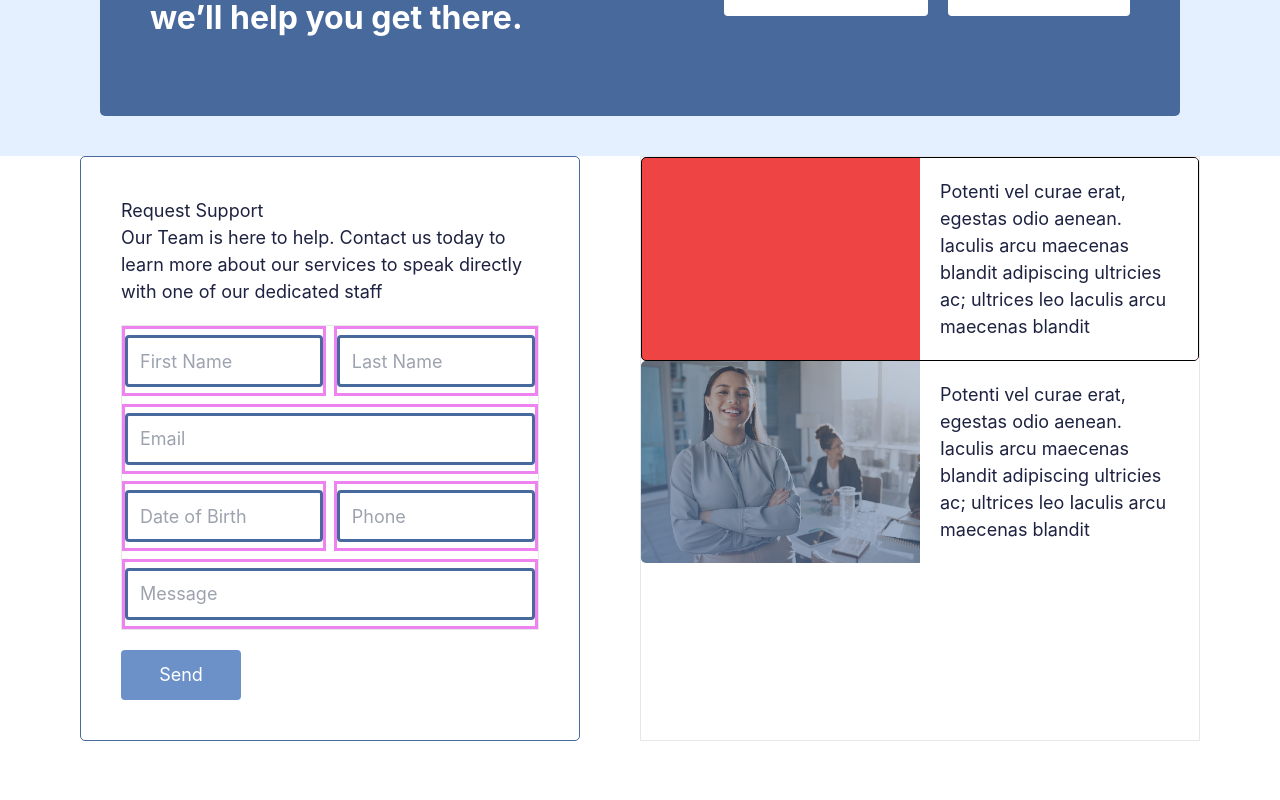
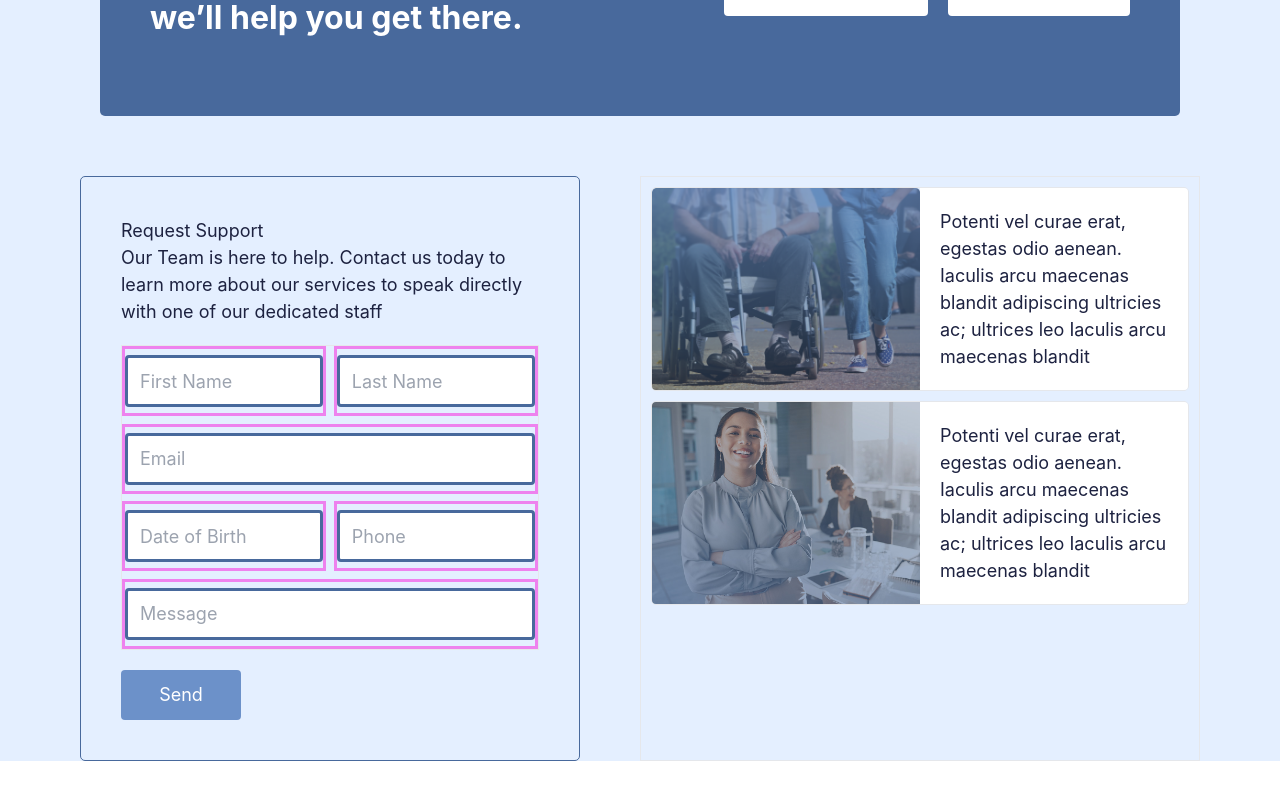
Before and after one commit to DragonWarrior9999/eclipsecare, a React (Vite) app: page / in a window 1280 px wide. Shown: the part 2925-3725 px from the top of the page. Built offline with nearby package versions, Linux system fonts and the light colour scheme.

Commit message:
cleaned up some things

```diff
--- a/src/components/Form.tsx
+++ b/src/components/Form.tsx
@@ -6,7 +6,7 @@ export default function Form(){
 
 
     return(
-        <div className="p-[40px] max-w-[500px] min-h-[550px] bg-white border border-primarydark rounded-lg text-navy">
+        <div className="p-[40px] max-w-[500px] min-h-[550px] bg-babyblue border border-primarydark rounded-lg text-navy">
             <p>Request Support</p>
             <p>Our Team is here to help. Contact us today to learn more about our services to speak directly with one of our dedicated staff</p>
             <div className="mt-[20px] xs:grid grid-cols-2 grid-rows-4 gap-3 border border-yellow min-h-[300px]">
--- a/src/pages/Home.tsx
+++ b/src/pages/Home.tsx
@@ -131,17 +131,17 @@ export default function Home(){
                     }
                 ></Split>
             </Section>
-            <Section className="bg-white min-h-[600px]">
+            <Section className="bg-babyblue min-h-[600px] pt-[20px]">
                 <div className="min-h-[400px] lg:grid grid-cols-12">
                     <div className="flex justify-center lg:block col-span-6">
                         <Form></Form>
                     </div>
-                    <div className="col-span-6 border">
-                        <SplitBanner img_src={img_the_boys} image="left" className="border border-black bg-red-500 text-navy rounded-lg min-h-[200px]">
+                    <div className="col-span-6 border p-[10px]">
+                        <SplitBanner img_src="src/assets/hero-img.png" image="left" className="border text-navy rounded-lg min-h-[200px]">
                             <p className="max-w-[460px]">Potenti vel curae erat, egestas odio aenean. Iaculis arcu maecenas blandit adipiscing ultricies ac; ultrices leo Iaculis arcu maecenas blandit</p>
                             {/*MAKE THIS A BIGG AHH BUTTON */}
                         </SplitBanner>
-                        <SplitBanner img_src="src/assets/smiling-women.jpg" image="left" className="bg-red text-navy rounded-lg min-h-[200px]">
+                        <SplitBanner img_src="src/assets/smiling-women.jpg" image="left" className="mt-[10px] border text-navy rounded-lg min-h-[200px]">
                             <p className="max-w-[460px]">Potenti vel curae erat, egestas odio aenean. Iaculis arcu maecenas blandit adipiscing ultricies ac; ultrices leo Iaculis arcu maecenas blandit</p>
                             {/*MAKE THIS A BIGG AHH BUTTON */}
                         </SplitBanner>
```
Also changed, not shown: public/images/the_boys.webp (added).
